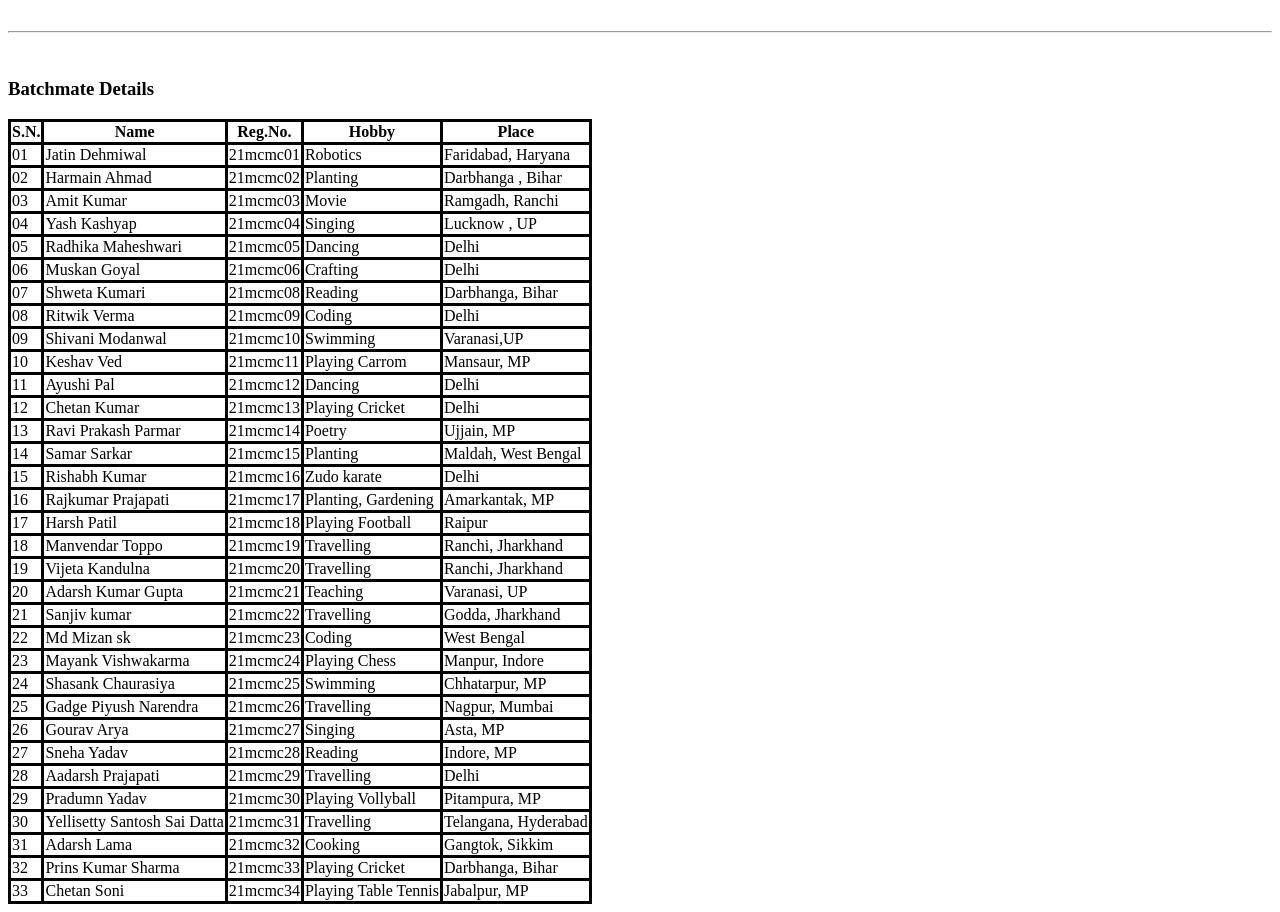
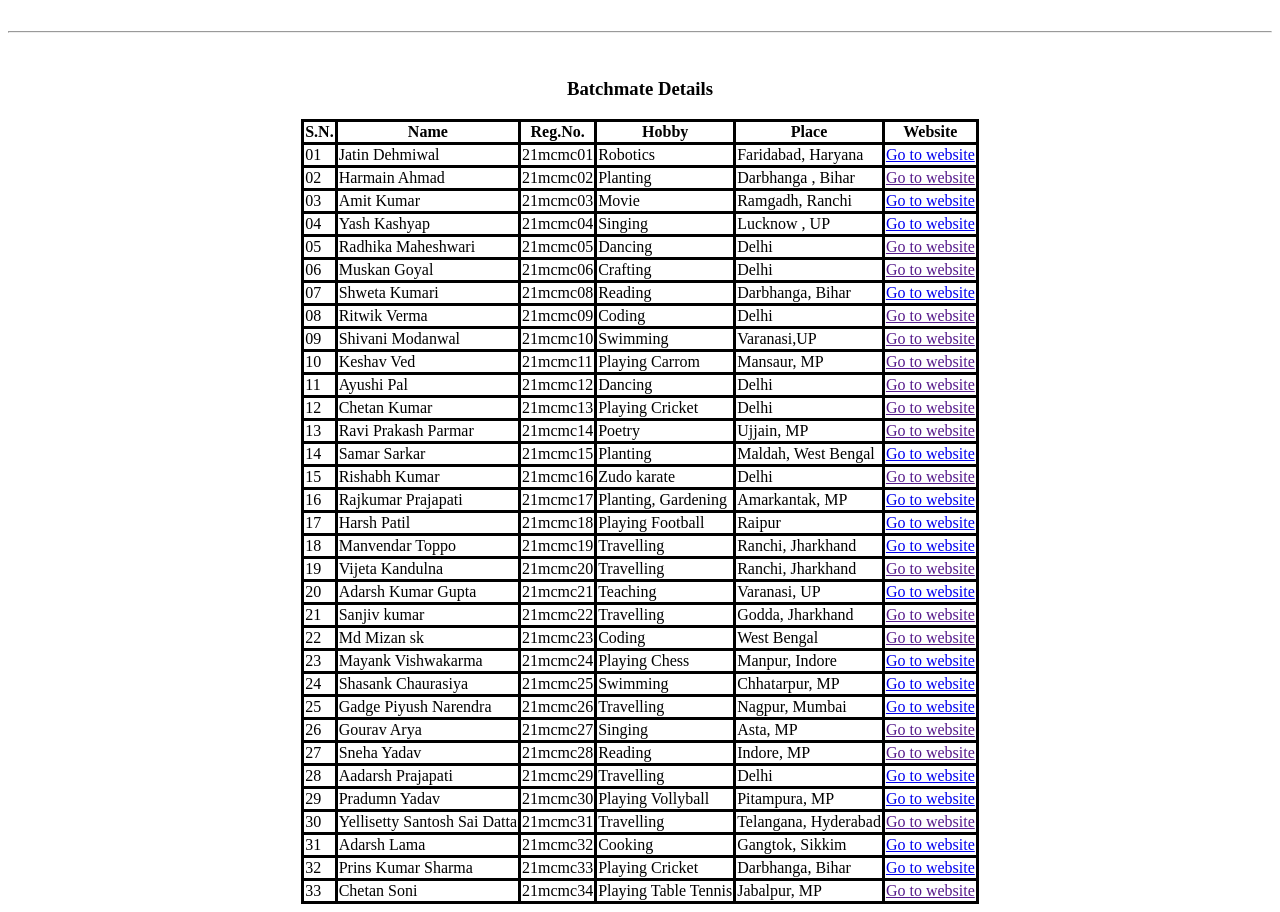
Before and after one commit to akgupta5799/Simple-Webpage, a plain HTML site: page index.html in a window 1280 px wide. Shown: the part 1247-2159 px from the top of the page. Drawn offline with Linux system fonts and the light colour scheme.

Commit message:
Update index.html

```diff
--- a/index.html
+++ b/index.html
@@ -59,7 +59,7 @@
 </ul>
 <hr>
 <br>
-<table>
+<center><table>
     <h3>Batchmate Details</h3>
     <style>
         table, th, td {
@@ -74,6 +74,7 @@
             <th>Reg.No.</th>
             <th>Hobby</th>
             <th>Place</th>
+            <th>Website</th>
         </tr></h3>
 
     </thead>
@@ -84,6 +85,7 @@
             <td>21mcmc01</td>
             <td>Robotics</td>
             <td>Faridabad, Haryana</td>
+            <td> <a href="https://legedith.github.io/Jekyll_portfolio/" target="_blank"> Go to website</a></td>
 
         </tr>
         <tr>
@@ -92,6 +94,7 @@
             <td>21mcmc02</td>
             <td>Planting</td>
             <td>Darbhanga , Bihar</td>
+            <td> <a href="" target="_blank"> Go to website</a></td>
 
         </tr>
         <tr>
@@ -100,7 +103,7 @@
             <td>21mcmc03</td>
             <td>Movie</td>
             <td>Ramgadh, Ranchi</td>
-
+            <td> <a href="https://amitkumar0609.github.io" target="_blank"> Go to website</a></td>
         </tr>
         <tr>
             <td>04</td>
@@ -108,7 +111,7 @@
             <td>21mcmc04</td>
             <td>Singing</td>
             <td>Lucknow , UP</td>
-
+            <td> <a href="https://yashkashyap04.github.io" target="_blank"> Go to website</a></td>
         </tr>
         <tr>
             <td>05</td>
@@ -116,7 +119,7 @@
             <td>21mcmc05</td>
             <td>Dancing</td>
             <td>Delhi</td>
-
+            <td> <a href="" target="_blank"> Go to website</a></td>
         </tr>
         <tr>
             <td>06</td>
@@ -124,7 +127,7 @@
             <td>21mcmc06</td>
             <td>Crafting</td>
             <td>Delhi</td>
-
+            <td> <a href="" target="_blank"> Go to website</a></td>
         </tr>
         <tr>
             <td>07</td>
@@ -132,6 +135,7 @@
             <td>21mcmc08</td>
             <td>Reading</td>
             <td>Darbhanga, Bihar</td>
+            <td> <a href="http://singhshaweta99.github.io" target="_blank"> Go to website</a></td>
 
         </tr>
         <tr>
@@ -141,6 +145,7 @@
             <td>Coding</td>
             <td>Delhi</td>
 
+            <td> <a href="" target="_blank"> Go to website</a></td>
         </tr>
         <tr>
             <td>09</td>
@@ -149,6 +154,7 @@
             <td>Swimming</td>
             <td>Varanasi,UP</td>
 
+            <td> <a href="" target="_blank"> Go to website</a></td>
         </tr>
         <tr>
             <td>10</td>
@@ -157,6 +163,7 @@
             <td>Playing Carrom</td>
             <td>Mansaur, MP</td>
 
+            <td> <a href="" target="_blank"> Go to website</a></td>
         </tr>
         <tr>
             <td>11</td>
@@ -165,6 +172,7 @@
             <td>Dancing</td>
             <td>Delhi</td>
 
+            <td> <a href="" target="_blank"> Go to website</a></td>
         </tr>
         <tr>
             <td>12</td>
@@ -173,6 +181,7 @@
             <td>Playing Cricket</td>
             <td>Delhi</td>
 
+            <td> <a href="" target="_blank"> Go to website</a></td>
         </tr>
         <tr>
             <td>13</td>
@@ -181,6 +190,7 @@
             <td>Poetry</td>
             <td>Ujjain, MP</td>
 
+            <td> <a href="" target="_blank"> Go to website</a></td>
         </tr>
         <tr>
             <td>14</td>
@@ -189,6 +199,7 @@
             <td>Planting</td>
             <td>Maldah, West Bengal</td>
 
+            <td> <a href="https://samar-sarkar.github.io/" target="_blank"> Go to website</a></td>
         </tr>
         <tr>
             <td>15</td>
@@ -197,6 +208,7 @@
             <td>Zudo karate</td>
             <td>Delhi</td>
 
+            <td> <a href="" target="_blank"> Go to website</a></td>
         </tr>
         <tr>
             <td>16</td>
@@ -205,6 +217,7 @@
             <td>Planting, Gardening</td>
             <td>Amarkantak, MP</td>
 
+            <td> <a href="https://rajprajapati2080.github.io/" target="_blank"> Go to website</a></td>
         </tr>
         <tr>
             <td>17</td>
@@ -213,6 +226,7 @@
             <td>Playing Football</td>
             <td>Raipur</td>
 
+            <td> <a href="https://harshpatil5456.github.io/SE1-21MCMC18/" target="_blank"> Go to website</a></td>
         </tr>
         <tr>
             <td>18</td>
@@ -221,6 +235,7 @@
             <td>Travelling</td>
             <td>Ranchi, Jharkhand</td>
 
+            <td> <a href="https://manvendertoppo.github.io/" target="_blank"> Go to website</a></td>
         </tr>
         <tr>
             <td>19</td>
@@ -229,6 +244,7 @@
             <td>Travelling</td>
             <td>Ranchi, Jharkhand</td>
 
+            <td> <a href="" target="_blank"> Go to website</a></td>
         </tr>
         <tr>
             <td>20</td>
@@ -237,6 +253,7 @@
             <td>Teaching</td>
             <td>Varanasi, UP</td>
 
+            <td> <a href="https://akgupta5799.github.io/" target="_blank"> Go to website</a></td>
         </tr>
         <tr>
             <td>21</td>
@@ -245,6 +262,7 @@
             <td>Travelling </td>
             <td>Godda, Jharkhand</td>
 
+            <td> <a href="" target="_blank"> Go to website</a></td>
         </tr>
         <tr>
             <td>22</td>
@@ -253,6 +271,7 @@
             <td>Coding</td>
             <td>West Bengal</td>
 
+            <td> <a href="" target="_blank"> Go to website</a></td>
         </tr>
         <tr>
             <td>23</td>
@@ -261,6 +280,7 @@
             <td>Playing Chess</td>
             <td>Manpur, Indore</td>
 
+            <td> <a href="https://maygitlit.github.io/Software-Engineering/" target="_blank"> Go to website</a></td>
         </tr>
         <tr>
             <td>24</td>
@@ -269,6 +289,7 @@
             <td>Swimming</td>
             <td>Chhatarpur, MP</td>
 
+            <td> <a href="https://shashank-chaurasiaa.github.io/" target="_blank"> Go to website</a></td>
         </tr>
         <tr>
             <td>25</td>
@@ -277,6 +298,7 @@
             <td>Travelling</td>
             <td>Nagpur, Mumbai</td>
 
+            <td> <a href="https://piyushgadge.herokuapp.com/" target="_blank"> Go to website</a></td>
         </tr>
         <tr>
             <td>26</td>
@@ -285,6 +307,7 @@
             <td>Singing</td>
             <td>Asta, MP</td>
 
+            <td> <a href="" target="_blank"> Go to website</a></td>
         </tr>
         <tr>
             <td>27</td>
@@ -293,6 +316,7 @@
             <td>Reading</td>
             <td>Indore, MP</td>
 
+            <td> <a href="" target="_blank"> Go to website</a></td>
         </tr>
         <tr>
             <td>28</td>
@@ -301,6 +325,7 @@
             <td>Travelling</td>
             <td>Delhi</td>
 
+            <td> <a href="https://aadarshprajapati.github.io/" target="_blank"> Go to website</a></td>
         </tr>
         <tr>
             <td>29</td>
@@ -309,6 +334,7 @@
             <td>Playing Vollyball</td>
             <td>Pitampura, MP</td>
 
+            <td> <a href="https://spiker1729.github.io/" target="_blank"> Go to website</a></td>
         </tr>
         <tr>
             <td>30</td>
@@ -317,6 +343,7 @@
             <td>Travelling</td>
             <td>Telangana, Hyderabad</td>
 
+            <td> <a href="" target="_blank"> Go to website</a></td>
         </tr>
         <tr>
             <td>31</td>
@@ -325,6 +352,7 @@
             <td>Cooking</td>
             <td>Gangtok, Sikkim</td>
 
+            <td> <a href="https://adarsh-lama.github.io/" target="_blank"> Go to website</a></td>
         </tr>
         <tr>
             <td>32</td>
@@ -333,6 +361,7 @@
             <td>Playing Cricket</td>
             <td>Darbhanga, Bihar</td>
 
+            <td> <a href="https://prinssharma.github.io/" target="_blank"> Go to website</a></td>
         </tr>
         <tr>
             <td>33</td>
@@ -341,10 +370,11 @@
             <td>Playing Table Tennis</td>
             <td>Jabalpur, MP</td>
 
+            <td> <a href="" target="_blank"> Go to website</a></td>
         </tr>
 
     </tbody>
-</table>
+    </table></center>
 
 </body>
 </html>
```
